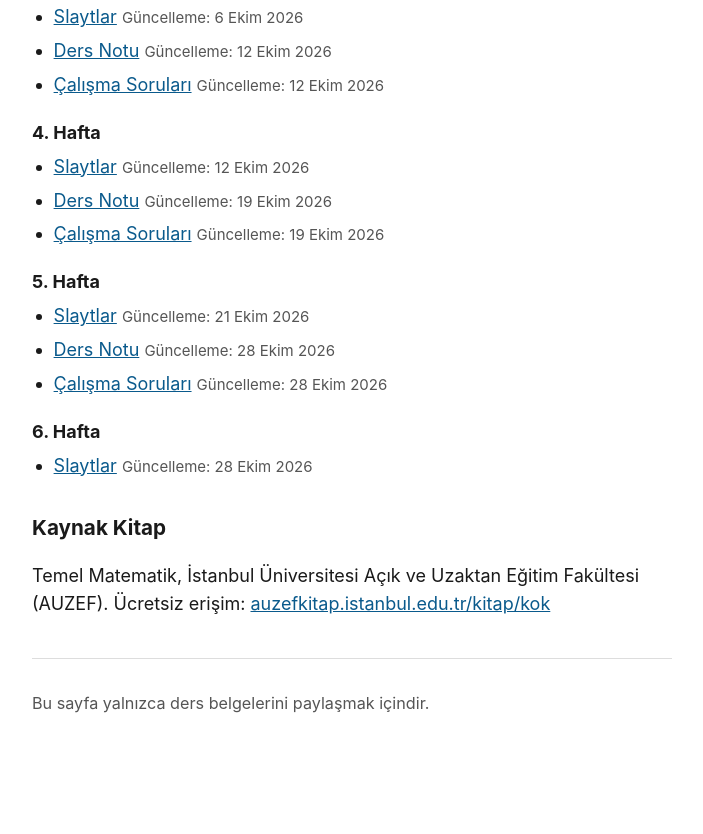
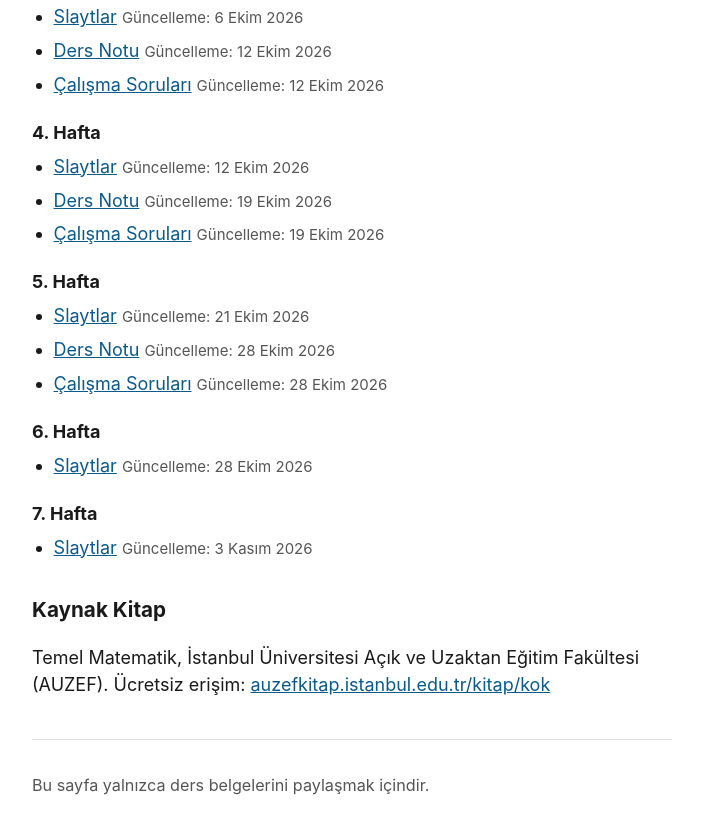
Before and after one commit to eozyerden/4170109-matematik, a plain HTML site: page index.html in a window 1280 px wide. Shown: the part 789-1623 px from the top of the page, without its empty margins (288-991 px from the left). Before the commit the page ends 1569 px from the top, so only its background shows below. Drawn offline with Linux system fonts and the light colour scheme.

Commit message:
7. hafta slaytlari (cozumsuz)
Co-Authored-By: Claude Opus 5.5 <noreply@anthropic.com>

```diff
--- a/index.html
+++ b/index.html
@@ -138,6 +138,10 @@
   <ul>
     <li><a href="hafta-06-slaytlar-cozumsuz.pdf">Slaytlar</a> <small style="color: var(--muted)">Güncelleme: 28 Ekim 2026</small></li>
   </ul>
+  <h3>7. Hafta</h3>
+  <ul>
+    <li><a href="hafta-07-slaytlar-cozumsuz.pdf">Slaytlar</a> <small style="color: var(--muted)">Güncelleme: 3 Kasım 2026</small></li>
+  </ul>
   <!-- HAFTALAR:BITIR -->
 </section>
 
```
Also changed, not shown: 1 other file.
